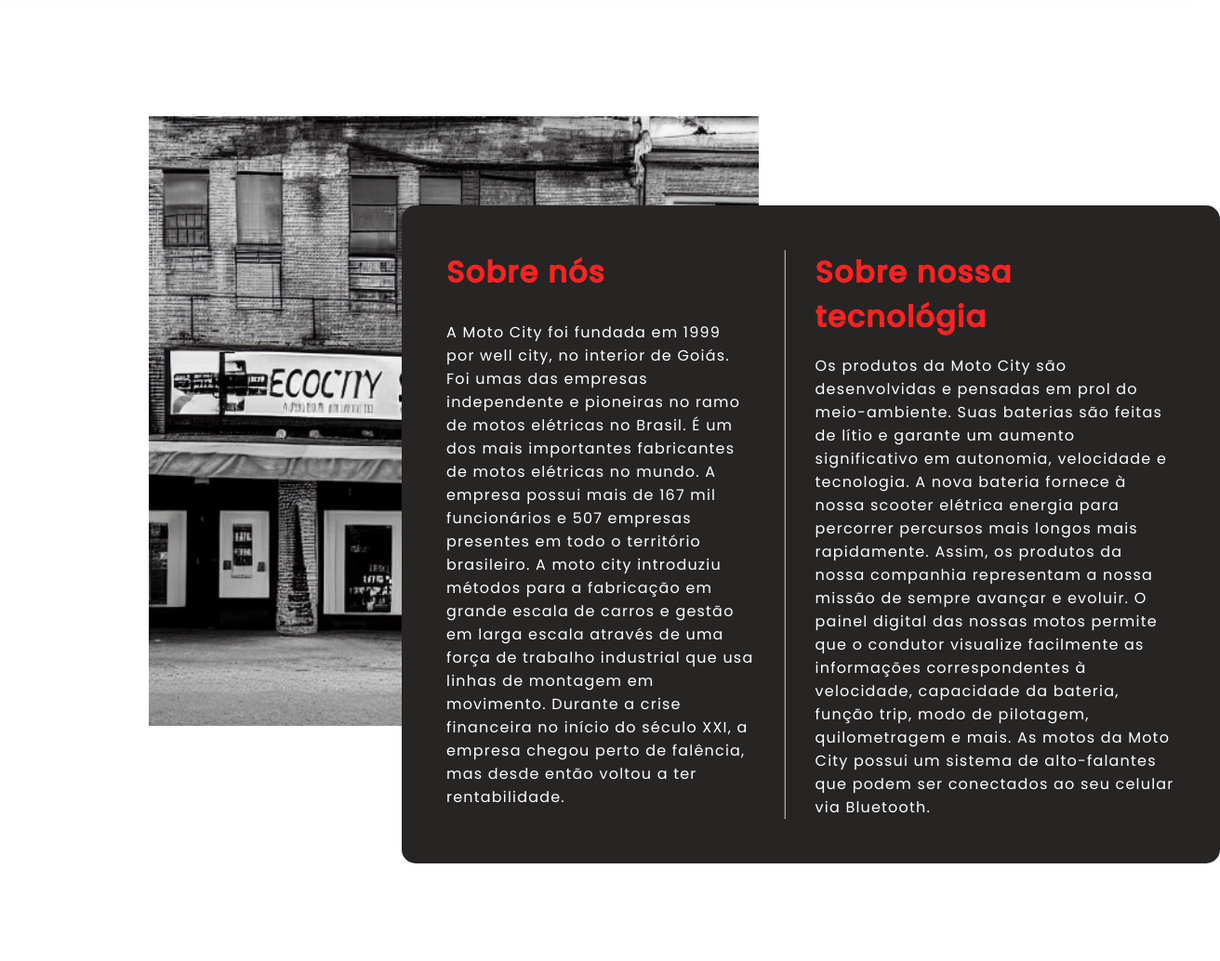
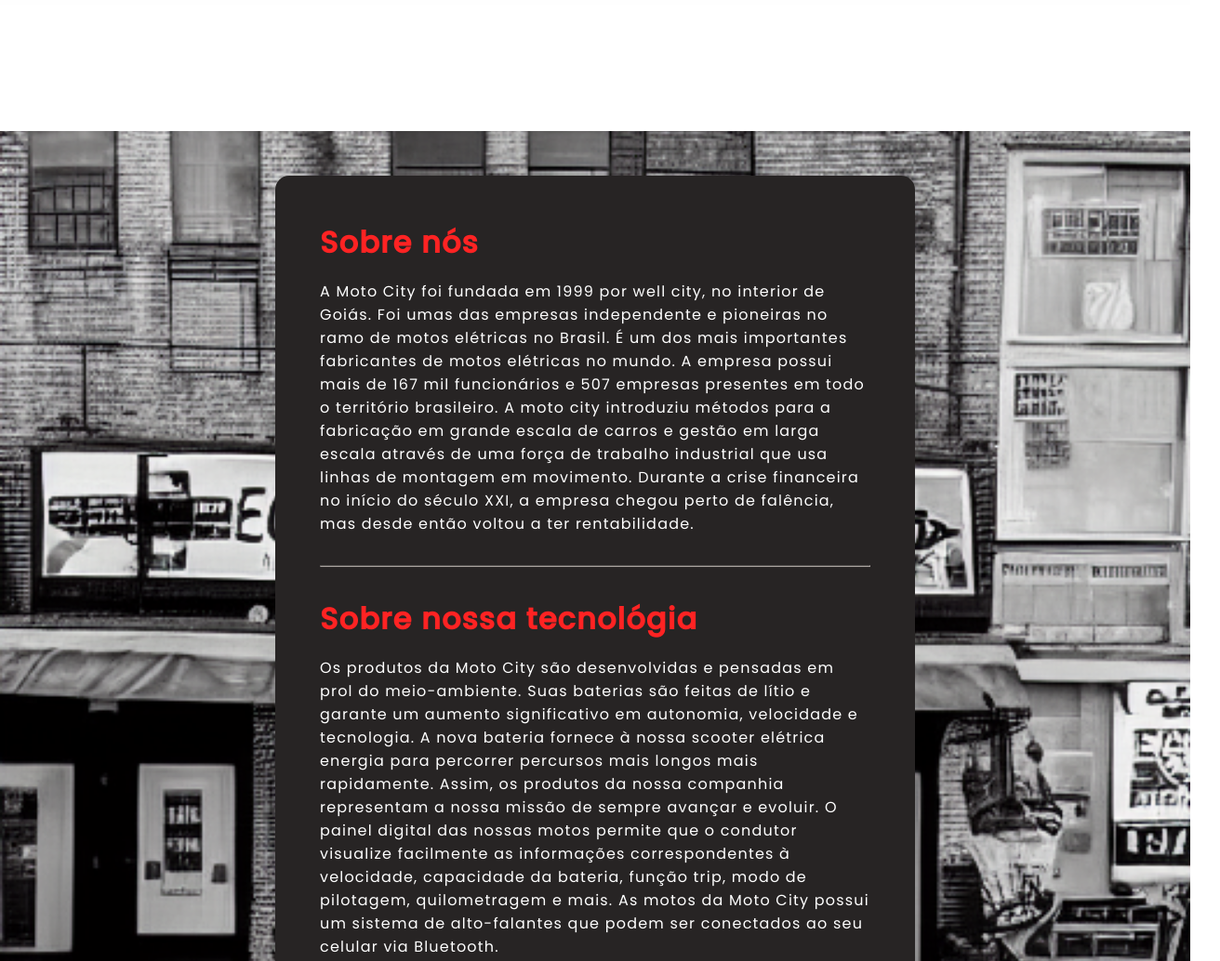
Before and after one commit to PROJETOFULL/projetoLoja, a plain HTML site: page Index.html in a window 1280 px wide. Shown: the part 1282-2316 px from the top of the page at 93% size, 1312 px wide, since content can reach past the window. Drawn offline with Linux system fonts and the light colour scheme.

Commit message:
correção de textos e bugs

```diff
--- a/Index.html
+++ b/Index.html
@@ -172,7 +172,6 @@
 
 
         <section  id="sobre">
-             <img src="imgs/cover-1496629821399964.png" alt="">
             <div class="conteudo_sobre">
 
                 <div class="sobrep1">
--- a/style.css
+++ b/style.css
@@ -123,38 +123,32 @@ section
 .produto button
 {
     border: none;
-    background: #eb6f6f;
+    background: #ff2323;
     width: 100%;
     border-radius: 6px;
     padding: 1rem;
     cursor: pointer;
 }
-#sobre
+section#sobre
 {
-    position: relative;
-}
-#sobre img
-{
-    position: absolute;
-    width: 41rem;
-    left: 10rem;
-    top: -1rem;
+    width: 100%;
+   background-image: url(imgs/cover-1496629821399964.png);
+   background-position: center;
+   background-size: cover;
+   background-repeat: no-repeat;
+   display: grid;
+    place-items: center;
 }
 .conteudo_sobre
 {
     text-align: start;
     display: grid;
-    grid-template-areas: "text1 hr text2" ;
-    width: 55rem;
     gap: 2rem;
     background-color: #272424;
     padding: 3rem;
     color: white;
-    width: 55rem;
-    position: relative;
-    right: -30vw;
-    top: 2rem;
     border-radius: 15px;
+    width: 43rem;
 }
 .sobrep1
 {
@@ -407,6 +401,7 @@ section#slider
     height: auto;
     position: relative;
     text-align: center;
+    transition: 1s;
 }
 .slide-box img
 {
@@ -598,6 +593,10 @@ hr {
         align-items: center;
         justify-content: center;
     }
+    .conteudo_sobre
+    {
+       width: auto;
+    }
 }
 
 @media (max-width: 600px) {
```
Also changed, not shown: imgs/iconMoto.png (added).
